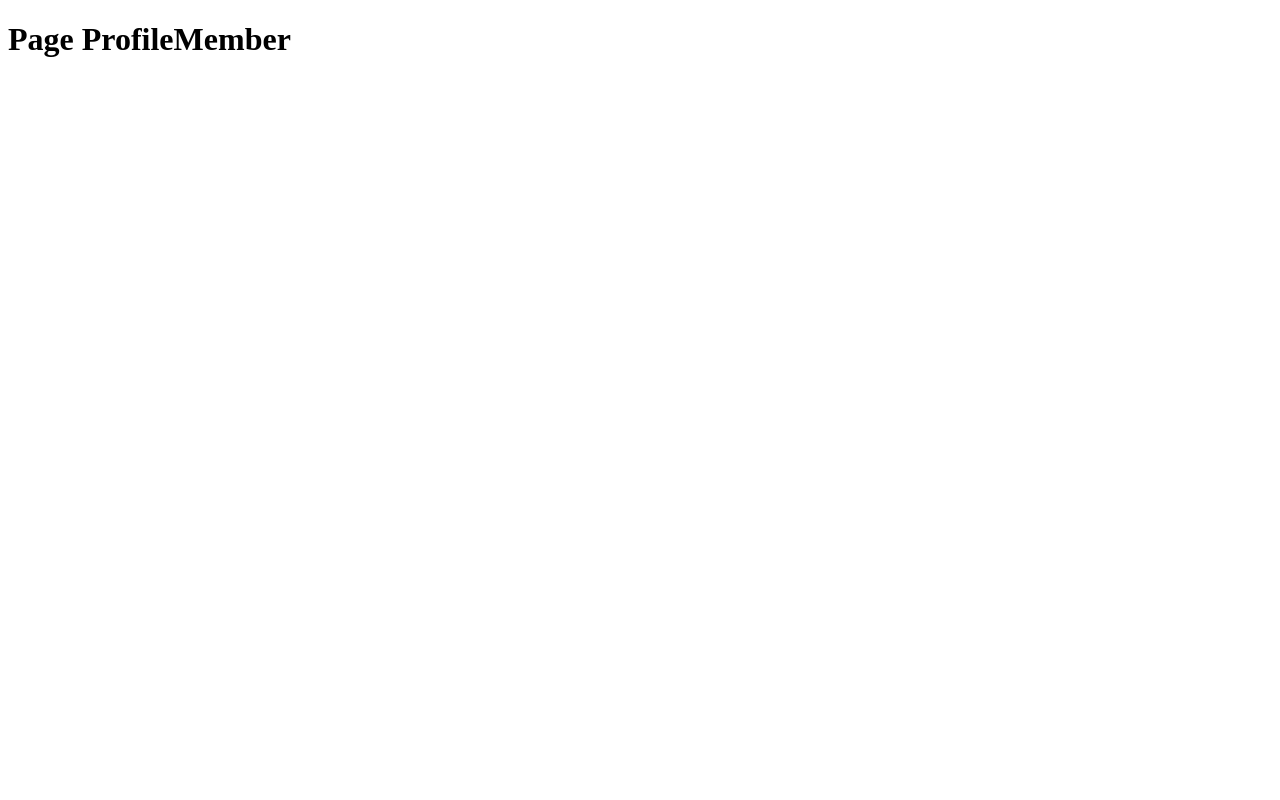
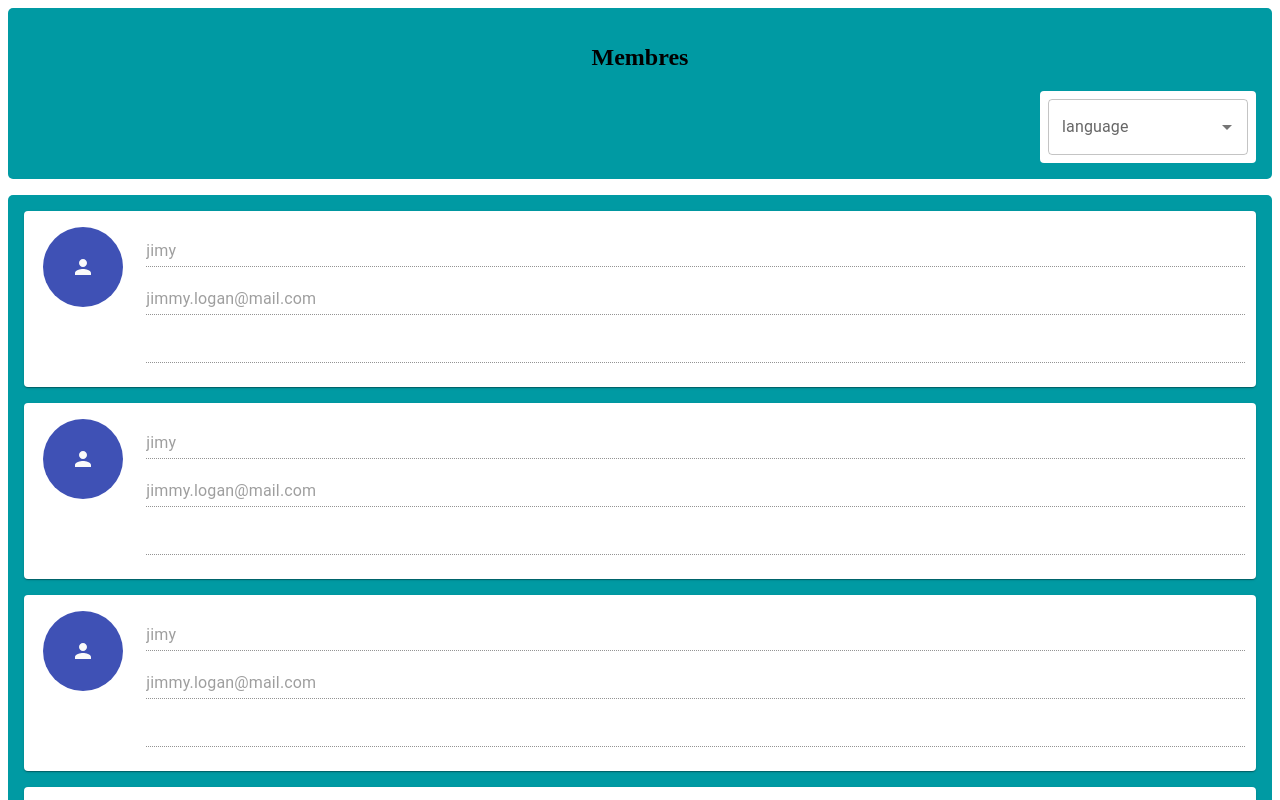
Before and after one commit to WildCodeSchool/DevHubShare, a React (Vite) app in the folder frontend/: page /profil-membre in a window 1280 px wide. Shown: the top 800 px of the page. Built offline with nearby package versions, Linux system fonts and the light colour scheme.

Commit message:
create profilmember page

```diff
--- a/frontend/src/App.jsx
+++ b/frontend/src/App.jsx
@@ -4,7 +4,7 @@ import SignUpPage from "./pages/SignUpPage";
 import HomeAfterSignIn from "./pages/HomeAfterSignIn";
 import ProfileUserPage from "./pages/ProfileUserPage";
 import ProfileUserRegistered from "./pages/ProfileUserRegistered";
-import ProfileMember from "./pages/ProfileMember";
+import ProfileMember from "./pages/ProfileMemberPage";
 import LanguageSelectFeed from "./pages/LanguageSelectFeed";
 import MembersList from "./pages/MembersList";
 import Resources from "./pages/Resources";
--- /dev/null
+++ b/frontend/src/components/ProfileMember/InformationsMember.jsx
@@ -0,0 +1,56 @@
+/* eslint-disable react/prop-types */
+/* eslint-disable import/no-extraneous-dependencies */
+import React from "react";
+import { makeStyles } from "@material-ui/core/styles";
+import { Grid, Paper, TextField } from "@material-ui/core";
+import UserAvatar from "./UserAvatar";
+
+const useStyles = makeStyles((theme) => ({
+  root: {
+    background: "#FFF",
+    padding: theme.spacing(2),
+    marginBottom: theme.spacing(2),
+  },
+  field: {
+    background: "#FFF",
+    paddingLeft: 5,
+    marginTop: theme.spacing(1),
+    marginBottom: theme.spacing(1),
+  },
+}));
+
+function InformationsMembers({ pseudo, email, githubPage }) {
+  const classes = useStyles();
+
+  return (
+    <Paper className={classes.root}>
+      <Grid container spacing={2}>
+        <Grid item md={1}>
+          <UserAvatar />
+        </Grid>
+        <Grid item md={11}>
+          <TextField
+            className={classes.field}
+            value={pseudo}
+            fullWidth
+            disabled
+          />
+          <TextField
+            className={classes.field}
+            value={email}
+            fullWidth
+            disabled
+          />
+          <TextField
+            className={classes.field}
+            value={githubPage}
+            fullWidth
+            disabled
+          />
+        </Grid>
+      </Grid>
+    </Paper>
+  );
+}
+
+export default InformationsMembers;
--- /dev/null
+++ b/frontend/src/components/ProfileMember/ProfileMember.jsx
@@ -0,0 +1,85 @@
+/* eslint-disable import/no-extraneous-dependencies */
+import React from "react";
+import Grid from "@mui/system/Unstable_Grid/Grid";
+import { makeStyles } from "@material-ui/core/styles";
+import InformationsMembers from "./InformationsMember";
+import SelectLangProfil from "./SelectLangProfil";
+
+const useStyles = makeStyles((theme) => ({
+  card: {
+    background: "#009aa3",
+    borderRadius: 5,
+    padding: theme.spacing(2),
+    marginBottom: theme.spacing(2),
+  },
+  titre: {
+    textAlign: "center",
+  },
+  select: {
+    display: "flex",
+    justifyContent: "flex-end",
+    alignItems: "flex-end",
+  },
+}));
+
+const userProfile = {
+  pseudo: "jimy",
+  email: "jimmy.logan@mail.com",
+  poste: "agent de maintenance",
+};
+
+function ProfileMember() {
+  const classes = useStyles();
+  return (
+    <>
+      <div className={classes.card}>
+        <Grid>
+          <h2 className={classes.titre}>Membres</h2>
+        </Grid>
+        <Grid className={classes.select}>
+          <Grid item xs={6}>
+            <SelectLangProfil />
+          </Grid>
+        </Grid>
+      </div>
+      <div className={classes.card}>
+        <Grid>
+          <InformationsMembers
+            pseudo={userProfile.pseudo}
+            email={userProfile.email}
+          />
+          <InformationsMembers
+            pseudo={userProfile.pseudo}
+            email={userProfile.email}
+          />
+          <InformationsMembers
+            pseudo={userProfile.pseudo}
+            email={userProfile.email}
+          />
+          <InformationsMembers
+            pseudo={userProfile.pseudo}
+            email={userProfile.email}
+          />
+          <InformationsMembers
+            pseudo={userProfile.pseudo}
+            email={userProfile.email}
+          />
+          <InformationsMembers
+            pseudo={userProfile.pseudo}
+            email={userProfile.email}
+          />
+          <InformationsMembers
+            pseudo={userProfile.pseudo}
+            email={userProfile.email}
+          />
+          <InformationsMembers
+            pseudo={userProfile.pseudo}
+            email={userProfile.email}
+          />
+        </Grid>
+      </div>
+    </>
+  );
+}
+
+export default ProfileMember;
--- /dev/null
+++ b/frontend/src/components/ProfileMember/SelectLangProfil.jsx
@@ -0,0 +1,25 @@
+/* eslint-disable react/jsx-props-no-spreading */
+/* eslint-disable no-use-before-define */
+import * as React from "react";
+import TextField from "@mui/material/TextField";
+import Autocomplete from "@mui/material/Autocomplete";
+
+export default function SelectLangProfil() {
+  return (
+    <Autocomplete
+      disablePortal
+      id="combo-box-demo"
+      options={selectLanguage}
+      sx={{ width: 200, backgroundColor: "#FFF", borderRadius: 1, padding: 1 }}
+      fullWidth
+      renderInput={(params) => <TextField {...params} label="language" />}
+    />
+  );
+}
+
+const selectLanguage = [
+  { label: "HTML" },
+  { label: "CSS" },
+  { label: "JAVASCRIPT" },
+  { label: "PYTHON" },
+];
--- /dev/null
+++ b/frontend/src/components/ProfileMember/UserAvatar.jsx
@@ -0,0 +1,29 @@
+/* eslint-disable import/no-extraneous-dependencies */
+import React from "react";
+import { makeStyles } from "@material-ui/core/styles";
+import Avatar from "@material-ui/core/Avatar";
+// eslint-disable-next-line
+import PersonIcon from "@material-ui/icons/Person";
+
+const useStyles = makeStyles((theme) => ({
+  avatar: {
+    width: theme.spacing(10),
+    height: theme.spacing(10),
+    margin: "auto",
+    fontSize: theme.spacing(8),
+    backgroundColor: theme.palette.primary.main,
+  },
+}));
+
+function UserImage(props) {
+  const classes = useStyles();
+
+  return (
+    // eslint-disable-next-line
+    <Avatar className={classes.avatar} src={props.src}>
+      {UserImage.src ? null : <PersonIcon />}
+    </Avatar>
+  );
+}
+
+export default UserImage;
--- a/frontend/src/components/SelectLanguages.jsx
+++ b/frontend/src/components/SelectLanguages.jsx
@@ -17,7 +17,6 @@ export default function SelectLanguage() {
   );
 }
 
-// Top 100 films as rated by IMDb users. http://www.imdb.com/chart/top
 const languages = [
   { label: "HTML" },
   { label: "CSS" },
--- a/frontend/src/pages/ProfileMember.jsx
+++ /dev/null
@@ -1,7 +0,0 @@
-export default function ProfileMember() {
-  return (
-    <div>
-      <h1>Page ProfileMember</h1>
-    </div>
-  );
-}
--- /dev/null
+++ b/frontend/src/pages/ProfileMemberPage.jsx
@@ -0,0 +1,10 @@
+import React from "react";
+import ProfileMember from "../components/ProfileMember/ProfileMember";
+
+export default function ProfileMemberPage() {
+  return (
+    <div>
+      <ProfileMember />
+    </div>
+  );
+}
```
Also changed, not shown: frontend/src/components/ProfileMember.js (deleted).
